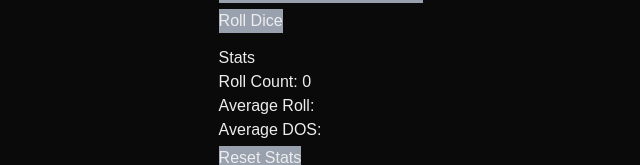
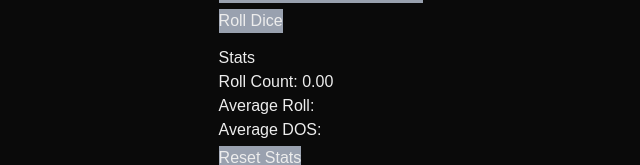
Before and after one commit to BarkevReisig/ANYDice, a Next.js app: page / in a window 1280 px wide. Shown: the part 226-391 px from the top of the page, without its empty margins (319-959 px from the left). Built offline with nearby package versions, Linux system fonts and the light colour scheme.

Commit message:
Minor code changes

```diff
--- a/src/app/page.tsx
+++ b/src/app/page.tsx
@@ -1,5 +1,5 @@
 import Dice from "../components/Dice";
-import NoSsr from "../components/NoSSR";
+import NoSsr from "../components/NoSsr";
 
 export default function Home() {
   return (
--- a/src/components/DiceRoller.tsx
+++ b/src/components/DiceRoller.tsx
@@ -12,7 +12,7 @@ export default function DiceRoller({ updateDiceTotals }: DiceRollerProps) {
   const [degrees, setDegrees] = useState<number>(0);
   const [crit, setCrit] = useState<boolean>(false);
 
-  function handleCheckSubmit(event: any/*React.FormEvent<HTMLFormElement>*/): void {
+  function handleCheckSubmit(event: unkown/*React.FormEvent<HTMLFormElement>*/): void {
     event.preventDefault()
     // Ensure value is a number before making the skill check.
     if (event.target[0].value) makeCheck(event.target[0].value);
--- a/src/components/NoSsr.tsx
+++ b/src/components/NoSsr.tsx
@@ -7,7 +7,7 @@ import React from 'react'
  * Surround component that should only render on client with this component.
  */
 
-const NoSsr = (props: any) => (
+const NoSsr = (props: unkown) => (
   <React.Fragment>{props.children}</React.Fragment>
 )
 
--- a/src/components/Stats.tsx
+++ b/src/components/Stats.tsx
@@ -6,15 +6,23 @@ type StatsProps = {
 }
 
 export default function Stats({ rollResultTotal, degreesTotal, rollCount, resetStats }: StatsProps) {
-  let averageResult: number = rollResultTotal / rollCount;
-  let averageDegrees: number = degreesTotal / rollCount;
+  const averageResult: number = rollResultTotal / rollCount;
+  const averageDegrees: number = degreesTotal / rollCount;
+
+  function Stat({ text, value }: { text: string, value: number }) {
+    const stat: string = text + (Number.isNaN(value) ? "" : value.toFixed(2));
+
+    return(
+      <p>{stat}</p>
+    );
+  }
 
   return(
     <div className="text-left mt-6">
       <p>Stats</p>
-      <p>Roll Count: {rollCount}</p>
-      <p>Average Roll: { Number.isNaN(averageResult) ? "" : averageResult.toFixed(2) }</p>
-      <p>Average DOS: { Number.isNaN(averageDegrees) ? "" : averageDegrees.toFixed(2) }</p>
+      <Stat text={"Roll Count: "} value={rollCount}/>
+      <Stat text={"Average Roll: "} value={averageResult}/>
+      <Stat text={"Average DOS: "} value={averageDegrees}/>
       <button onClick={resetStats} className="bg-gray-400 mt-2">Reset Stats</button>
     </div>
   );
```
